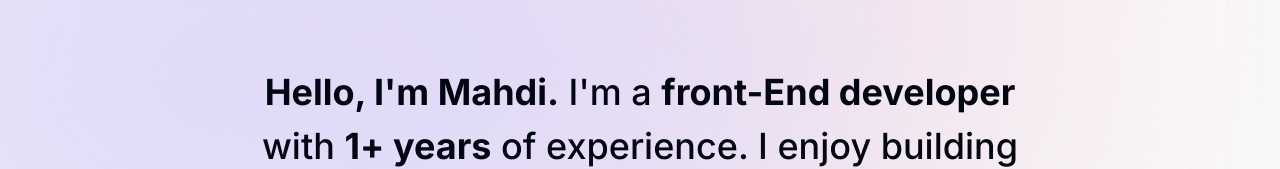
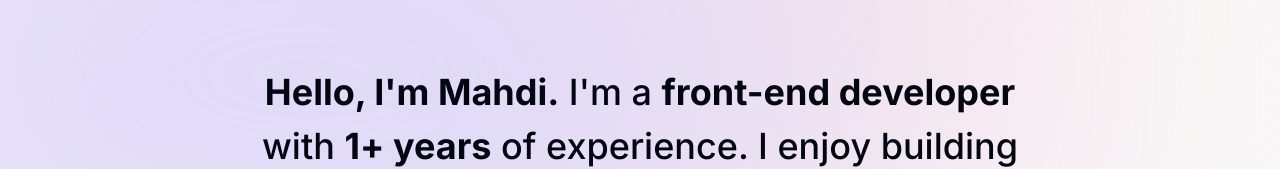
Before and after one commit to mahdi22dev/Personal-Portfolio-, a Next.js app: page / in a window 1280 px wide. Shown: the part 159-328 px from the top of the page. Built offline with nearby package versions, Linux system fonts and the light colour scheme; no server answers.

Commit message:
test styling

```diff
--- a/src/components/Intro.jsx
+++ b/src/components/Intro.jsx
@@ -21,7 +21,7 @@ export default function Intro() {
         animate={{ opacity: 1, y: 0 }}
       >
         <span className='font-bold'>Hello, I'm Mahdi.</span> I'm a{" "}
-        <span className='font-bold'>front-End developer</span> with{" "}
+        <span className='font-bold'>front-end developer</span> with{" "}
         <span className='font-bold'>1+ years</span> of experience. I enjoy
         building <span className='italic'>sites & apps</span>. My focus is{" "}
         <span className='underline'>React (Next.js)</span>.
```
